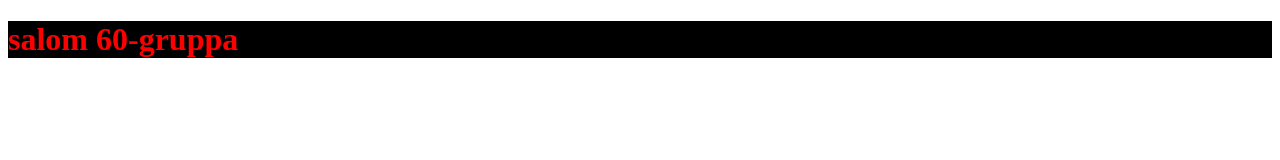
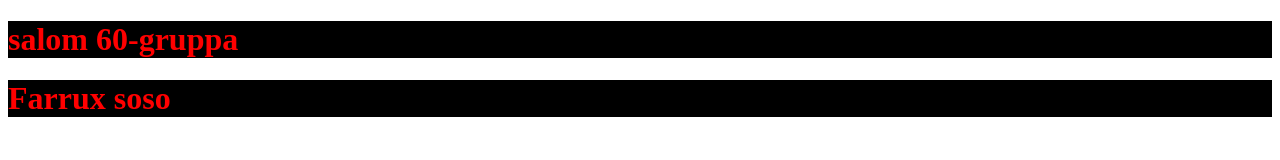
Before and after one commit to AhmadbekUmarov/newproject, a plain HTML site: page index.html in a window 1280 px wide. Drawn offline with Linux system fonts and the light colour scheme.

Commit message:
Farruxga atvet

```diff
--- a/index.html
+++ b/index.html
@@ -9,6 +9,7 @@
 <body>
 
 <header><h1>salom 60-gruppa</h1></header>
+<h1>Farrux soso</h1>
 
 </body>
 </html>
```
Also changed, not shown: app.js (added).
